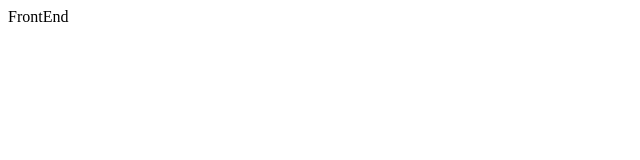
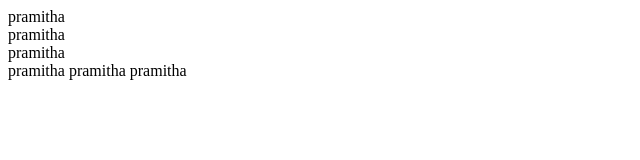
Before and after one commit to JettiPramithaSri/FrontEnd, a plain HTML site: page index.html in a window 1280 px wide. Shown: the whole page, without its empty margins (0-640 px from the left). Drawn offline with Linux system fonts and the light colour scheme.

Commit message:
project1

```diff
--- a/index.html
+++ b/index.html
@@ -6,6 +6,14 @@
     <title>Document</title>
 </head>
 <body>
-    FrontEnd
+    <!-- Blocl level elements -->
+     <div>pramitha</div>
+     <div>pramitha</div>
+     <div>pramitha</div>
+
+     <!--Inline elements -->
+     <span>pramitha</span>
+     <span>pramitha</span>
+     <span>pramitha</span>
 </body>
 </html>
```
